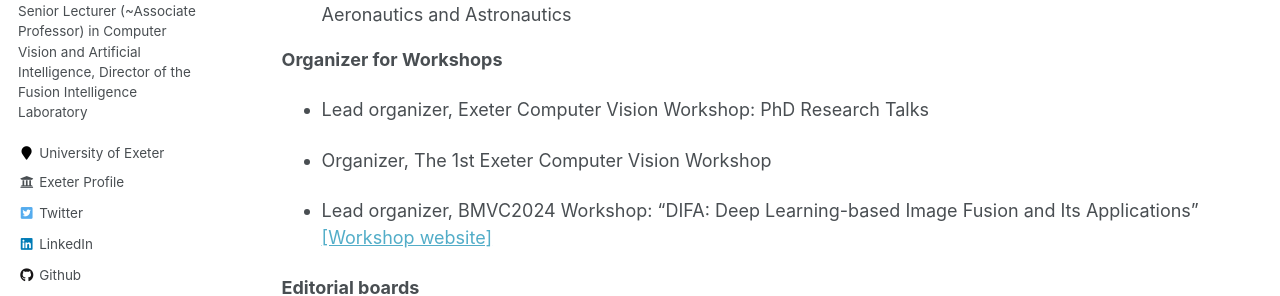
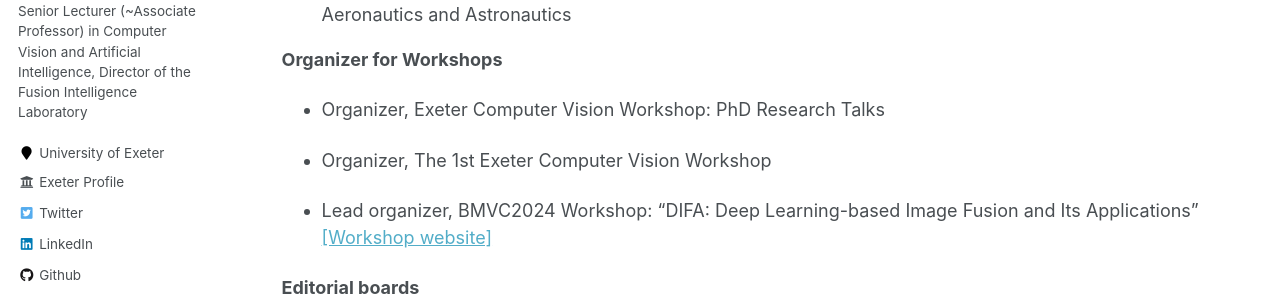
Before and after one commit to xingchenzhang/xingchenzhang.github.io, a Jekyll site: the page built from _pages/service.md, in a window 1280 px wide and 900 px high. Shown: the part 399-695 px from the top of the window. Built offline with Jekyll 4.4.1, drawn with Linux system fonts in a browser that asks for light colours; some of the changed text lies outside the part shown.

```diff
--- a/_pages/service.md
+++ b/_pages/service.md
@@ -17,7 +17,7 @@
 
 **Organizer for Workshops**
 
-- Lead organizer, Exeter Computer Vision Workshop: PhD Research Talks
+- Organizer, Exeter Computer Vision Workshop: PhD Research Talks
 
 - Organizer, The 1st Exeter Computer Vision Workshop
 
```
Also changed, not shown: other parts of _pages/service.md (+2 -0 lines), _pages/about.md (+5 -3 lines), _pages/talks.md (+2 -0 lines).
